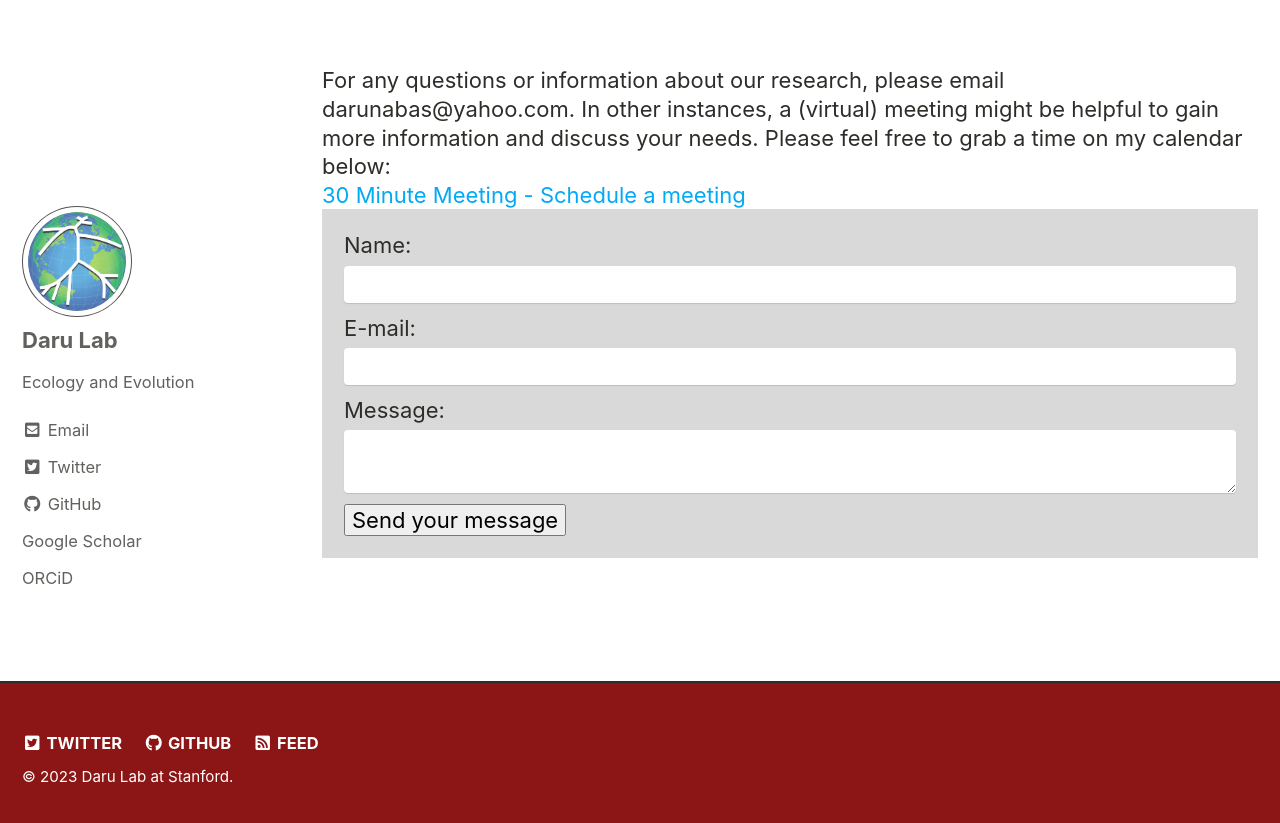
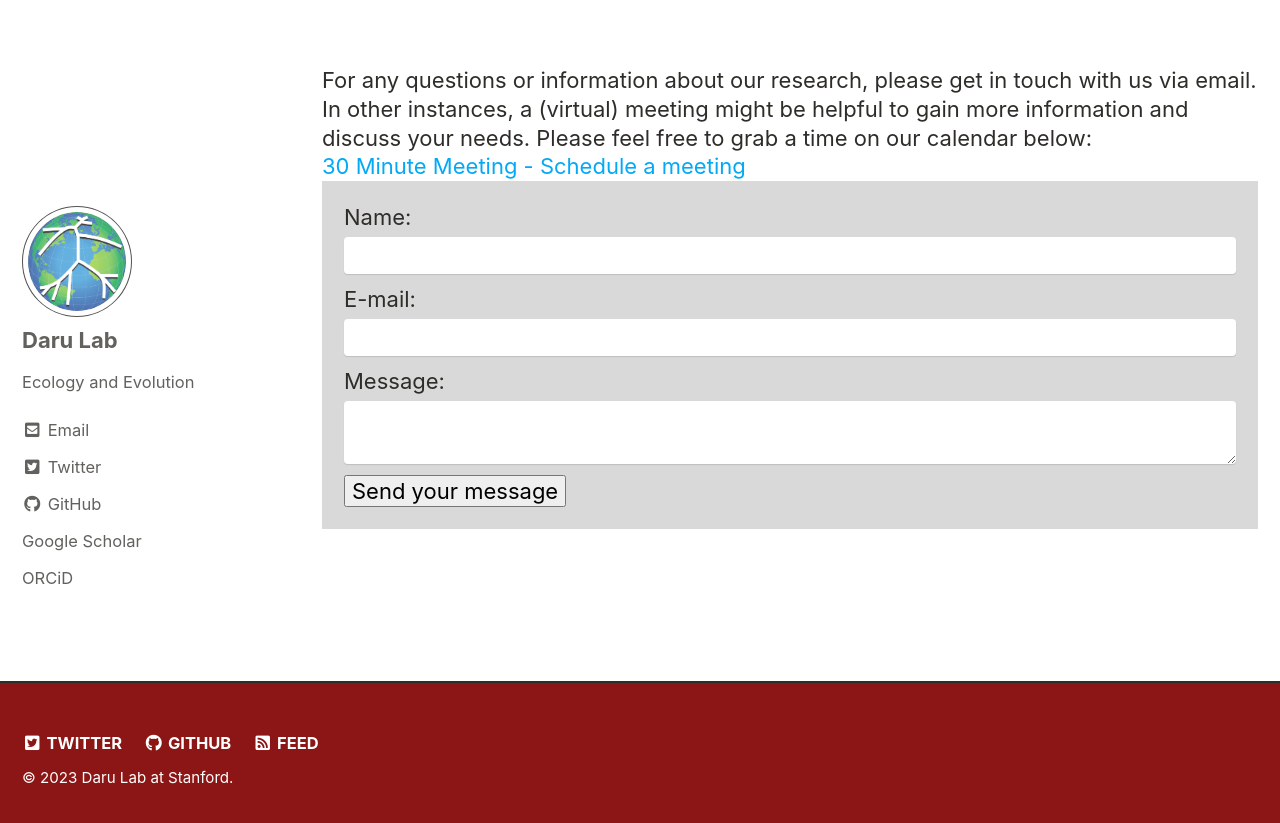
Before and after one commit to darunabas/darulab.github.io, a Jekyll site: the page built from _pages/contact.html, in a window 1280 px wide and 1192 px high. Shown: the part 361-1184 px from the top of the window. Built offline with Jekyll 4.4.1, drawn with Linux system fonts in a browser that asks for light colours; cached includes are drawn as plain includes; a script that is not in the unit is left out.

Commit message:
updated site

```diff
--- a/_pages/contact.html
+++ b/_pages/contact.html
@@ -15,9 +15,9 @@ categories: []
 tags: []
 ---
 
-For any questions or information about our research, please email darunabas@yahoo.com.
+For any questions or information about our research, please get in touch with us via email.
 
-In other instances, a (virtual) meeting might be helpful to gain more information and discuss your needs. Please feel free to grab a time on my calendar below:
+In other instances, a (virtual) meeting might be helpful to gain more information and discuss your needs. Please feel free to grab a time on our calendar below:
 
 <script type="text/javascript" async src="https://static.zcal.co/embed/v1/embed.js"></script>
 <div class="zcal-inline-widget"><a href="https://zcal.co/i/XAeirbcd">30 Minute Meeting - Schedule a meeting</a></div>
--- a/_posts/2022-09-12-Daru-Lab-Seminar-Series.html
+++ b/_posts/2022-09-12-Daru-Lab-Seminar-Series.html
@@ -22,7 +22,7 @@ tags:
   - ecology
 ---
 
-<p></p><font size="+4"><b><a href={% link _posts/2022-09-12-Daru-Lab-Seminar-Series.html %}>Upcoming Events</a></b></font>
+<p></p><font size="+4"><b><a href={% link _posts/2022-09-12-Daru-Lab-Seminar-Series.html %}>Past Events</a></b></font>
 
 <hr><p></p><font size="+3"><b><a href={% link _pages/Lorena-Torres-Martinez-Seminar.html %} target="_blank">November 18, 2022</a></b></font></hr>
 
@@ -33,8 +33,6 @@ tags:
 <br>Tidal Hall Conference Room TH-310 and Zoom
 
 <br><a href="https://ltorresmartinez.com/wp-content/uploads/2022/01/CV_ltm_01.13.22.pdf" target="_blank">download PDF of CV</a>
-
-<p></p><font size="+4"><b><a href={% link _posts/2022-09-12-Daru-Lab-Seminar-Series.html %}>Past Events</a></b></font>
 
 <hr><p></p><font size="+3"><b><a href={% link _pages/Kristine-Moody-Seminar.html %} target="_blank">November 11, 2022</a></b></font></hr>
 
```
